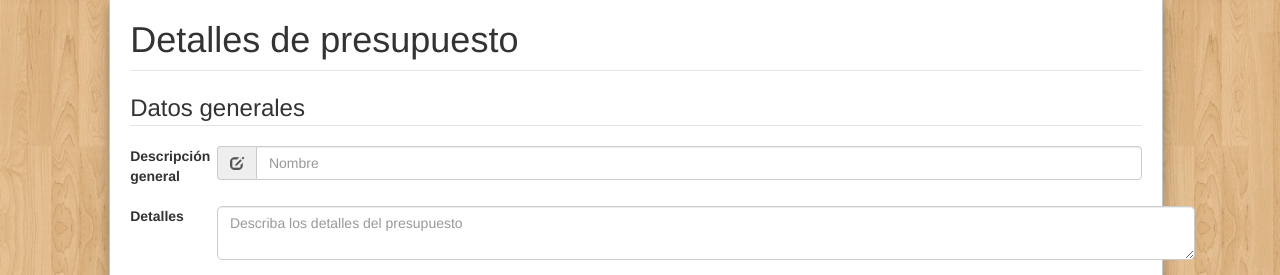
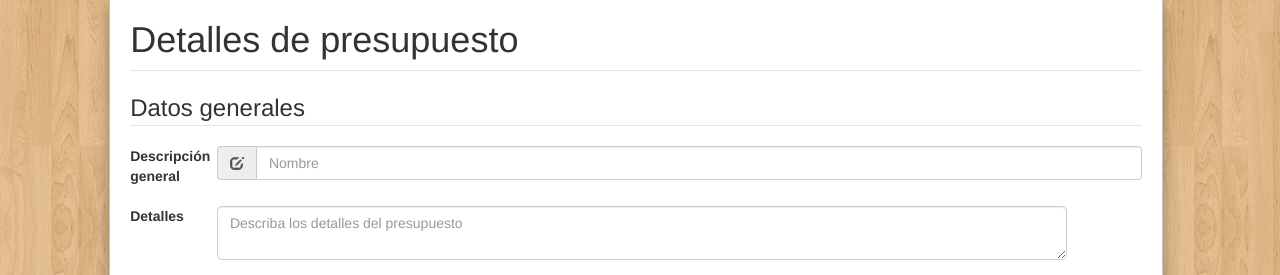
Before and after one commit to isc570castro/App_Carpinteria, a PHP site: page /dom/view/admin/presupuestos/detallesPresupuesto.php?idPresupuesto=1 in a window 1280 px wide. Shown: the part 153-428 px from the top of the page. Run offline with PHP 8.4, Linux system fonts and the light colour scheme; the visitor is signed in with stand-in values (Sample User, id 1); data that the repository does not hold is empty.

Commit message:
actualizacion

```diff
--- a/dom/view/admin/presupuestos/detallesPresupuesto.php
+++ b/dom/view/admin/presupuestos/detallesPresupuesto.php
@@ -56,7 +56,7 @@
         width: 100%;
       }
       #detalles{
-        width: 978px;
+        width: 850px;
         border-radius:5px;
       }
       #guardar{
```
